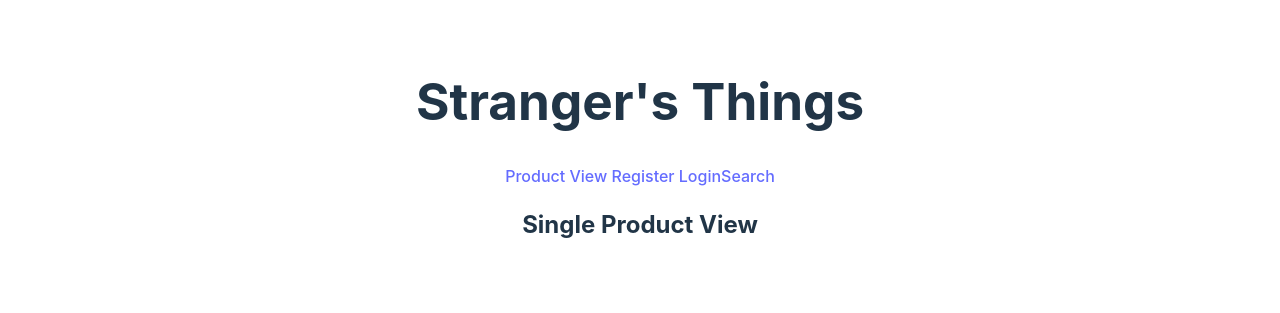
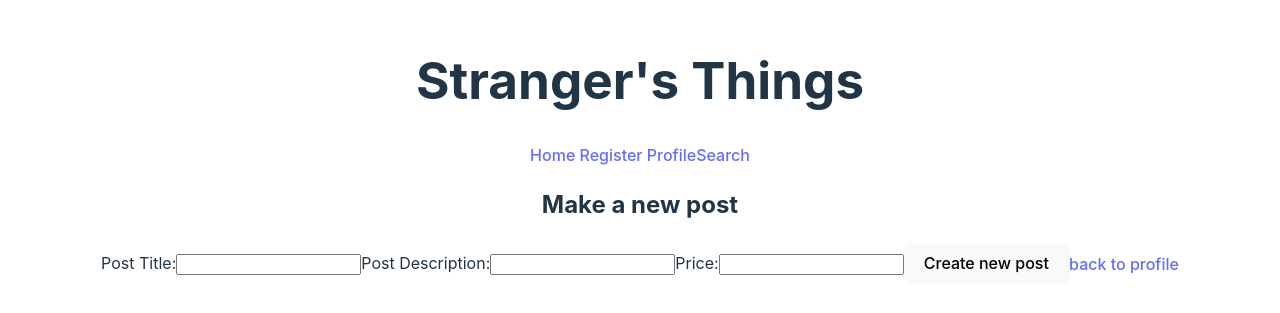
Before and after one commit to kyra-and-ant/strangers-things, a React (Vite) app: page /newPosts in a window 1280 px wide. Shown: the part 249-562 px from the top of the page. Built offline with nearby package versions, Linux system fonts and the light colour scheme; no server answers.

Commit message:
search bar is now functionial, added searchproduct, made changes to already existing comp.

```diff
--- a/src/App.jsx
+++ b/src/App.jsx
@@ -9,8 +9,10 @@ import Login from './components/Login';
 import SingleProduct from './components/SingleProduct';
 import Profile from './components/Profile';
 import Search from './components/Search';
+import NewPost from './components/NewPost';
 function App() {
   const [allProducts, setAllProducts] = useState([]);
+  const [isLoggedIn, setIsLoggedIn] = useState(false);
 
   useEffect (()=>{
   async function fetchAllProducts(){
@@ -34,7 +36,8 @@ console.log(allProducts)
       <Route path='/login' element = {<Login />} />
       <Route path='/:id' element = {<SingleProduct allProducts = {allProducts} />} />
       <Route path='/profile' element = {<Profile />} />
-      <Route path='/search' element = {<Search />} />
+      <Route path='/search' element = {<Search allProducts = {allProducts} />} />
+      <Route path='/newPosts' element = {<NewPost setIsLoggedIn = {setIsLoggedIn} />} />
      </Routes>
     </>
   )
--- a/src/components/Delete.jsx
+++ b/src/components/Delete.jsx
@@ -1,23 +1,79 @@
+
 import React from "react";
 import { useNavigate } from "react-router-dom";
-import { deleteProduct } from "../api-fetch";
+// import { deleteProduct } from "../api-fetch";
+
+const COHORT_NAME = "2304-FTB-ET-WEB-FT";
+const BASE_URL = `https://strangers-things.herokuapp.com/api/${COHORT_NAME}`;
+
 
 function Delete(props) {
-  const allProducts = props.allProducts;
-  const setAllProducts = props.setAllProducts;
-  const productInfo = props.productInfo;
-  const navigate = useNavigate();
-  const handleDelete = async () => {
-    try {
-      const response = await deleteProduct(productInfo._id);
-      const updateProducts = allProducts.filter((product) => product._id !== productInfo._id);
-      setAllProducts(updateProducts);
-      navigate("/");
-    } catch (error) {
-      console.log(error);
+// console.log('this is the delete props')
+    const navigate = useNavigate();
+
+ console.log(props)
+    const handleSubmit = async(event) => {
+        event.preventDefault()
+
+        try {
+            const result = await deleteProduct(props.id);
+            // console.log('this is the delete console log')
+            console.log(result)
+
+            navigate("/")
+        } catch (error) {
+            console.log(error)
+        }
+
     }
-  };
-  return <button onClick={handleDelete}>Delete</button>;
+
+
+
+    async function deleteProduct(productId) {
+        try {
+            const token = localStorage.getItem("token");
+            console.log(token)
+            console.log("productId", productId)
+            const response = await fetch(`${BASE_URL}/posts/${productId}`, {
+                method: "DELETE",
+                headers: {
+                    "Content-Type": "application/json",
+                    'Authorization': `Bearer ${token}`
+                },
+
+            });
+            // console.log('this is the response')
+            // console.log(response)
+            const result = await response.json()
+console.log(result)
+            if(result.success === true) {
+                const filteredProducts = props.items.filter((singleProduct) => {
+                    if(singleProduct._id !== productId){
+                        return singleProduct
+                    }
+                })
+
+                props.setItems(filteredProducts)
+
+            }
+        } catch (error) {
+            console.log(error)
+        }
+    }
+
+
+    return(
+        <div id="deleteproduct">
+
+
+                <button id="delete-button" onClick={handleSubmit} type="submit">Delete</button>
+
+
+        </div>
+    )
 }
 
+
+
+
 export default Delete;
--- a/src/components/Navbar.jsx
+++ b/src/components/Navbar.jsx
@@ -4,10 +4,12 @@ import { Link } from 'react-router-dom';
 export default function NavBar (){
     return(
 <div>
-<Link to="/">Product View  </Link>
+<Link to="/">Home  </Link>
+ {/* Product View */}
 <Link to= '/register'>Register  </Link>
-<Link to='/login'>Login</Link>
+<Link to='/login'>Profile</Link>
 <Link to='/search'>Search</Link>
+{/* <Link to= '/newPosts'>Create a new Listing</Link> */}
 
 </div>
 
--- /dev/null
+++ b/src/components/NewPost.jsx
@@ -0,0 +1,79 @@
+import { useState } from "react"
+// import {makePost} from "../api-fetch"
+import {  useNavigate } from "react-router";
+import { Link } from "react-router-dom";
+import Register from "./Register";
+const COHORT_NAME = "2304-FTB-ET-WEB-FT";
+const BASE_URL = `https://strangers-things.herokuapp.com/api/${COHORT_NAME}`;
+
+export default function NewPost(){
+    const [title, setTitle] = useState('')
+    const [description, setDescription] = useState('');
+    const [message, setMessage] = useState('')
+    const [price, setPrice] = useState('')
+    const [allProducts, setAllProducts] = useState([]);
+   const navigate = useNavigate();
+
+    async function sendPostRequest(event, username, password) {
+        event.preventDefault();
+        const token = localStorage.getItem('token')
+        console.log(token)
+        try {
+          const response = await fetch(`${BASE_URL}/posts`, {
+            method: "POST",
+            headers: {
+              "Content-Type": "application/json",
+              'Authorization': `Bearer ${token}`
+            },
+            body: JSON.stringify({
+              post:{
+              title: title,
+              description: description,
+              price: price
+              }
+            })
+          })
+          const translatedData = await response.json();
+console.log(translatedData.data.post)
+          setAllProducts([...allProducts, translatedData.data.post])
+        navigate('/')
+        } catch (error) {
+          console.log(error);
+        }
+      }
+
+    return(
+        <div>
+
+<h2>Make a new post</h2>
+<form onSubmit={sendPostRequest}>
+    <label htmlFor="post-title">Post Title:
+        <input
+        type="text"
+        value={title}
+        onChange = {(event) => {
+            setTitle(event.target.value)}}
+        />
+    </label>
+    <label htmlFor="post-desc">Post Description:
+    <input
+    type="text"
+    value={description}
+    onChange = {(event) => {
+        setDescription(event.target.value)}}/></label>
+    <label htmlFor="post-price">Price:
+        <input
+        type="number"
+        value={price}
+        onChange = {(event) => {
+            setPrice(event.target.value)}} />
+    </label>
+    <button type="submit">Create new post</button>
+    <Link to= '/profile'>back to profile</Link>
+
+</form>
+        </div>
+
+
+    )
+}
--- a/src/components/Products.jsx
+++ b/src/components/Products.jsx
@@ -8,6 +8,7 @@ export default function Products(props){
     return(
         <div>
         <h2>The products</h2>
+       <h4>Want to create new product?  <Link to='/login'>Login</Link></h4>
 <section id="productPage">
 {
     props.allProducts.length ? props.allProducts.map((singleProduct) =>{
@@ -16,9 +17,11 @@ export default function Products(props){
                 <p>{singleProduct.title}</p>
                 <p>{singleProduct.price}</p>
               <Link  to={`/${singleProduct._id}`}>See more Info!</Link>
+
+
             </div>
         )
-    }) : <p>Loading...</p>
+    }) : <p>Loading products...</p>
 }
 </section>
         </div>
--- a/src/components/Profile.jsx
+++ b/src/components/Profile.jsx
@@ -1,12 +1,13 @@
 import { Link } from "react-router-dom"
 import React from "react"
-
+import NewPost from "./NewPost"
 
 
 export default function Profile(){
     return(
         <div>
         <h1>Welcome to your profile!</h1>
+        <Link to= '/newPosts'>Create a new listing</Link>
         </div>
     )
 }
--- a/src/components/Search.jsx
+++ b/src/components/Search.jsx
@@ -1,34 +1,21 @@
 
 import { useState, useEffect } from "react";
-import SingleProduct from "./SingleProduct";
+import SearchProduct from "./SearchProduct";
 
 const COHORT_NAME = "2304-FTB-ET-WEB-FT";
 const BASE_URL = `https://strangers-things.herokuapp.com/api/${COHORT_NAME}`;
 
-function Search() {
+function Search(props) {
   const [searchQuery, setSearchQuery] = useState("");
-  const [allProducts, setAllProducts] = useState([]);
-  let filteredproducts = allProducts.filter((product)=>{
-    let lowercasedName = product.name.toLowerCase();
+  let filteredproducts = props.allProducts.filter((product)=>{
+    console.log(product)
+    let lowercasedName = product.title.toLowerCase();
     let lowercasedQuery = searchQuery.toLowerCase();
 
     if (lowercasedName.includes(lowercasedQuery)) {
       return product;
     }
   });
-  useEffect(() => {
-    async function fetchAllProducts() {
-      try {
-        const response = await fetch((`${BASE_URL}/posts`)
-        );
-        const translatedData = await response.json();
-        setAllProducts(translatedData.data.products);
-      } catch (error) {
-        console.log(error);
-      }
-    }
-    fetchAllProducts();
-  },[]);
   return (
     <div id="container">
       <form>
@@ -48,7 +35,7 @@ function Search() {
       <div>
         {filteredproducts.length ? (
           filteredproducts.map((product, idx) => {
-            return <SingleProduct key={idx} product={product} />;
+            return <SearchProduct key={idx} product={product} allProducts={props.allProducts} />;
           })
         ) : (
           <p>Product doesn't exist</p>
--- /dev/null
+++ b/src/components/SearchProduct.jsx
@@ -0,0 +1,19 @@
+import { useParams } from "react-router-dom"
+
+export default function SearchProduct(props){
+
+    const { id } = useParams();
+
+    return(
+        <div>
+          <h2>Product:</h2>
+           {props.product && props.product.title ?
+
+
+           <p> {props.product.title}</p> : null }
+
+</div>
+
+    )
+
+}
--- a/src/components/SingleProduct.jsx
+++ b/src/components/SingleProduct.jsx
@@ -1,39 +1,26 @@
 import { useParams } from "react-router-dom"
-import { useEffect, useState } from "react";
 import Delete from "./Delete";
 
 export default function SingleProduct (props){
-   const [specificProduct, setSpecificProduct] = useState(null);
-   const allProducts = props.allProducts
 
     const { id } = useParams();
-  useEffect(() => {
-    const filteredProduct = allProducts.filter((singleProduct) => {
+    const filteredProduct = props.allProducts.filter((singleProduct) => {
         console.log(typeof singleProduct._id)
         if(singleProduct._id === id){
             return singleProduct
         }
     })
-      if(filteredProduct.length){
-        setSpecificProduct(filteredProduct[0])
-      }else{
-         setSpecificProduct(null)
-      }
-  }, [allProducts])
-
-
-
-    console.log(allProducts , id)
-
-    console.log(specificProduct)
     return(
         <div>
           <h2>Single Product View</h2>
-           { specificProduct && specificProduct.title ?
+           { filteredProduct[0] && filteredProduct[0].title ?
 
 
-           <p> {specificProduct.title}</p> : null }
+           <p> {filteredProduct[0].title}</p> : null }
 
+           <section>
+            <Delete id={filteredProduct[0]._id} />
+           </section>
 </div>
 
     )
```
Also changed, not shown: src/api-fetch/index.js (+24 -2 lines), src/App.css (line endings or trailing spaces).
